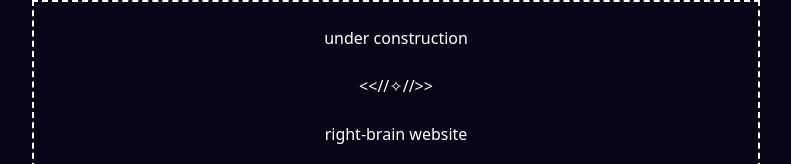
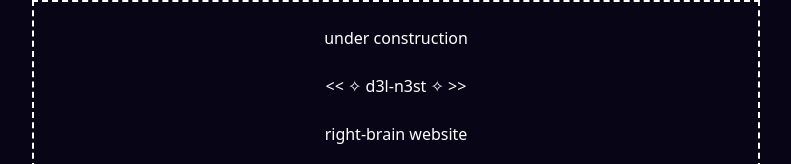
Before and after one commit to LeonDong02/zeroultra, a Next.js app: page /components/construction in a window 1280 px wide. Shown: the top 164 px of the page, without its empty margins (244-1035 px from the left). Built offline with nearby package versions, Linux system fonts and the light colour scheme.

Commit message:
Update construction.js

```diff
--- a/pages/components/construction.js
+++ b/pages/components/construction.js
@@ -6,9 +6,9 @@ export default function Construction() {
             <br class="seperator"></br>
             <div class="center">
                 <a href="https://d3l-n3st.vercel.app/prev" class="transition ease-in-out underline text-violet-500 hover:text-violet-700 duration-100">&lt;&lt;</a>
-                &#47;&#47;
-                <a href="https://d3l-n3st.vercel.app/" class="transition ease-in-out underline text-violet-500 hover:text-violet-700 duration-100">✧</a>
-                &#47;&#47;
+                &nbsp;✧&nbsp;
+                <a href="https://d3l-n3st.vercel.app/" class="transition ease-in-out underline text-violet-500 hover:text-violet-700 duration-100">d3l-n3st</a>
+                &nbsp;✧&nbsp;
                 <a href="https://d3l-n3st.vercel.app/next" class="transition ease-in-out underline text-violet-500 hover:text-violet-700 duration-100">&gt;&gt;</a>
             </div>
             <br class="seperator"></br>
```
